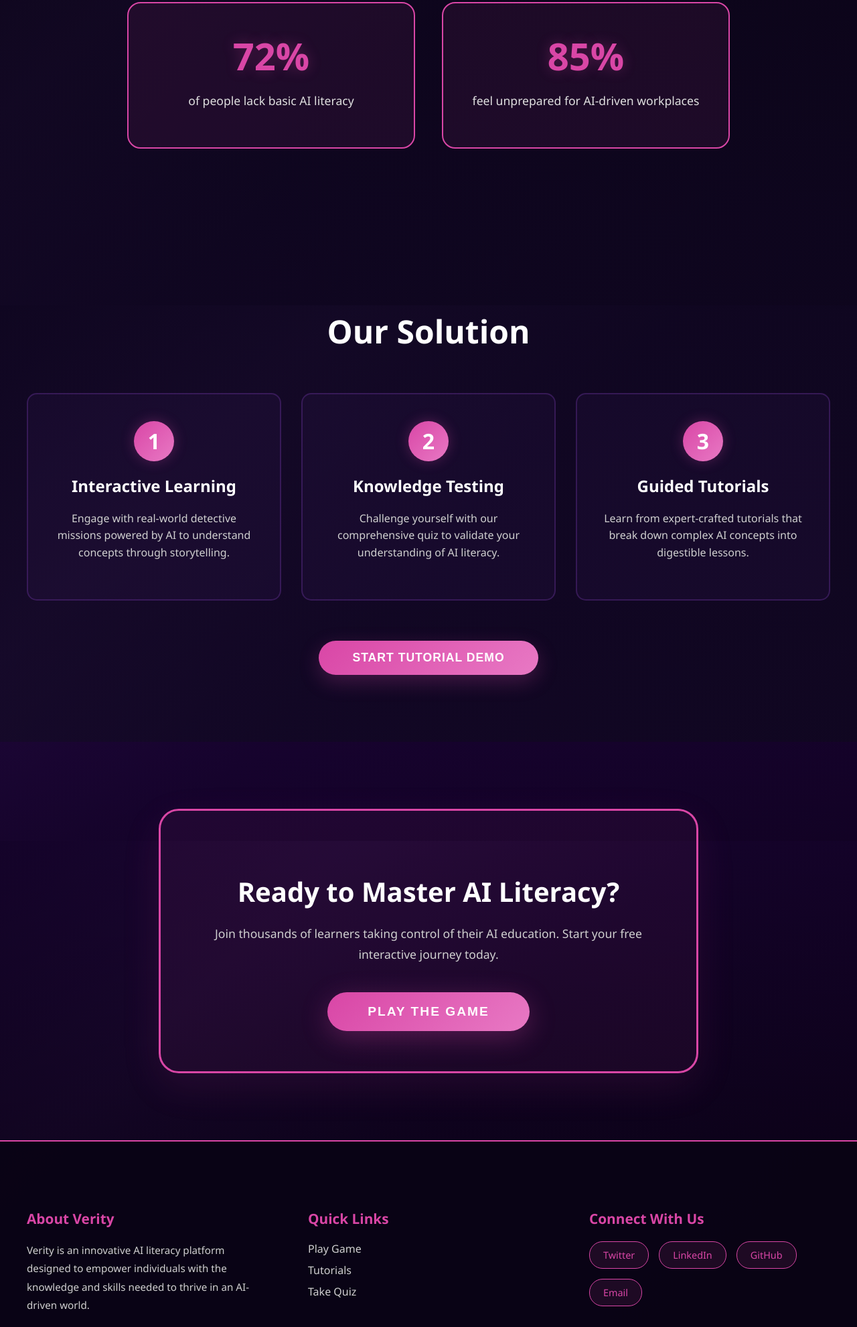
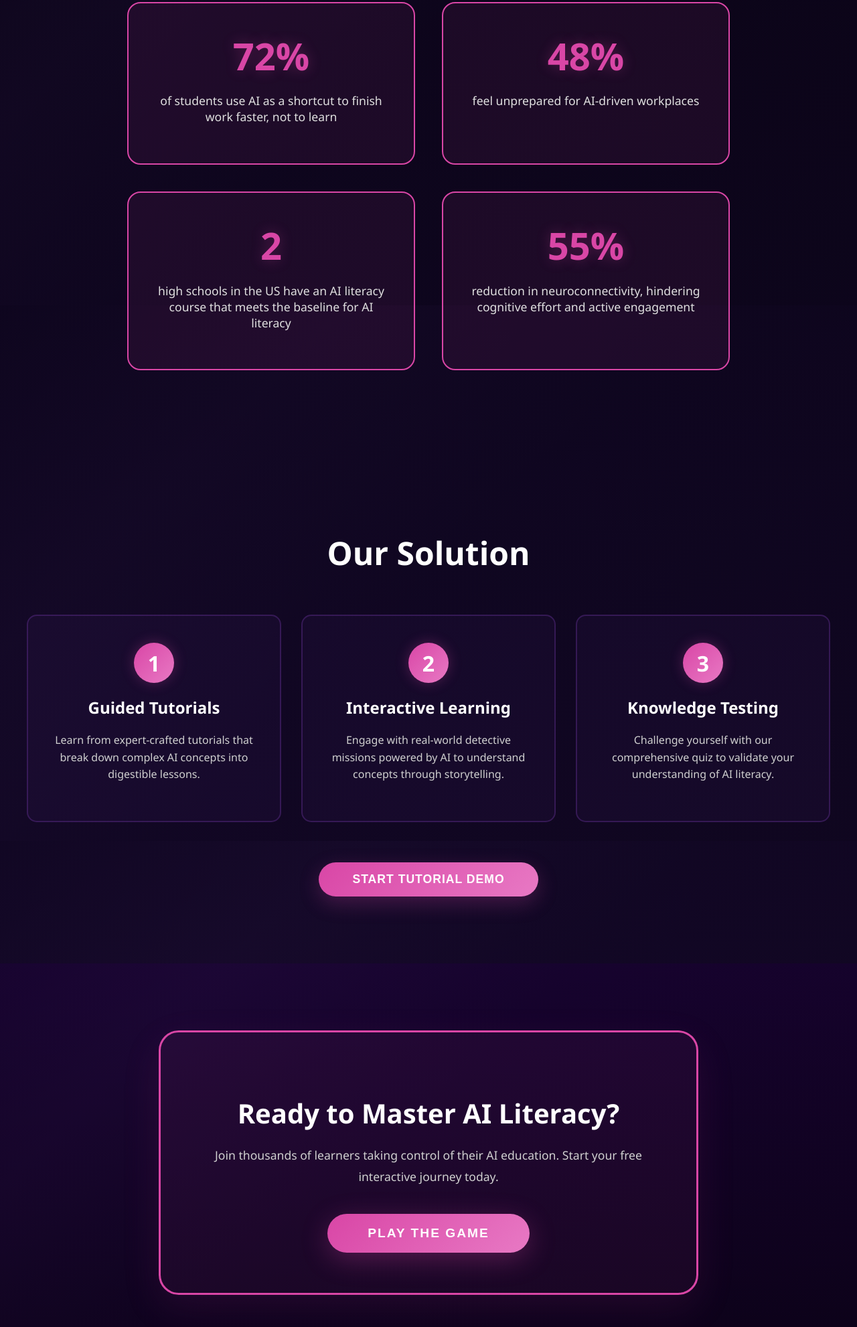
Before and after one commit to Ethanwashere1/Verity, a website: page public/index.html in a window 1280 px wide. Shown: the part 1144-3126 px from the top of the page at 67% size. Drawn offline with Linux system fonts and the light colour scheme.

Commit message:
new file:   package-lock.json 	modified:   public/index.html

```diff
--- a/public/index.html
+++ b/public/index.html
@@ -46,11 +46,19 @@
         <div class="stats-container">
             <div class="stat-box">
                 <div class="stat-number">72%</div>
-                <p class="stat-label">of people lack basic AI literacy</p>
+                <p class="stat-label">of students use AI as a shortcut to finish work faster, not to learn</p>
             </div>
             <div class="stat-box">
-                <div class="stat-number">85%</div>
+                <div class="stat-number">48%</div>
                 <p class="stat-label">feel unprepared for AI-driven workplaces</p>
+            </div>
+            <div class="stat-box">
+                <div class="stat-number">2</div>
+                <p class="stat-label">high schools in the US have an AI literacy course that meets the baseline for AI literacy</p>
+            </div>
+            <div class="stat-box">
+                <div class="stat-number">55%</div>
+                <p class="stat-label">reduction in neuroconnectivity, hindering cognitive effort and active engagement</p>
             </div>
         </div>
     </section>
@@ -61,18 +69,18 @@
         <div class="solution-points">
             <div class="point">
                 <div class="point-number">1</div>
+                <h3>Guided Tutorials</h3>
+                <p>Learn from expert-crafted tutorials that break down complex AI concepts into digestible lessons.</p>
+            </div>
+            <div class="point">
+                <div class="point-number">2</div>
                 <h3>Interactive Learning</h3>
                 <p>Engage with real-world detective missions powered by AI to understand concepts through storytelling.</p>
             </div>
             <div class="point">
-                <div class="point-number">2</div>
+                <div class="point-number">3</div>
                 <h3>Knowledge Testing</h3>
                 <p>Challenge yourself with our comprehensive quiz to validate your understanding of AI literacy.</p>
-            </div>
-            <div class="point">
-                <div class="point-number">3</div>
-                <h3>Guided Tutorials</h3>
-                <p>Learn from expert-crafted tutorials that break down complex AI concepts into digestible lessons.</p>
             </div>
         </div>
         <button class="cta-button" onclick="location.href='tutorial.html'">Start Tutorial Demo</button>
@@ -105,10 +113,11 @@
             <div class="footer-column">
                 <h3>Connect With Us</h3>
                 <div class="social-links">
-                    <a href="#" class="social-link">Twitter</a>
-                    <a href="#" class="social-link">LinkedIn</a>
-                    <a href="#" class="social-link">GitHub</a>
-                    <a href="#" class="social-link">Email</a>
+                    <a href="https://www.instagram.com/icc.verity" class="social-link">Instagram</a>
+                    <!-- <a href="#" class="social-link">LinkedIn</a> -->
+                    <a href="https://github.com/Ethanwashere1/Verity" class="social-link">GitHub</a>
+                    <!-- <a href="#" class="social-link">Email</a> -->
+                     <a href="https://linktr.ee/icc.juniorachievement" class="social-link">Linktree</a>
                 </div>
             </div>
         </div>
```
Also changed, not shown: 1 other file.
